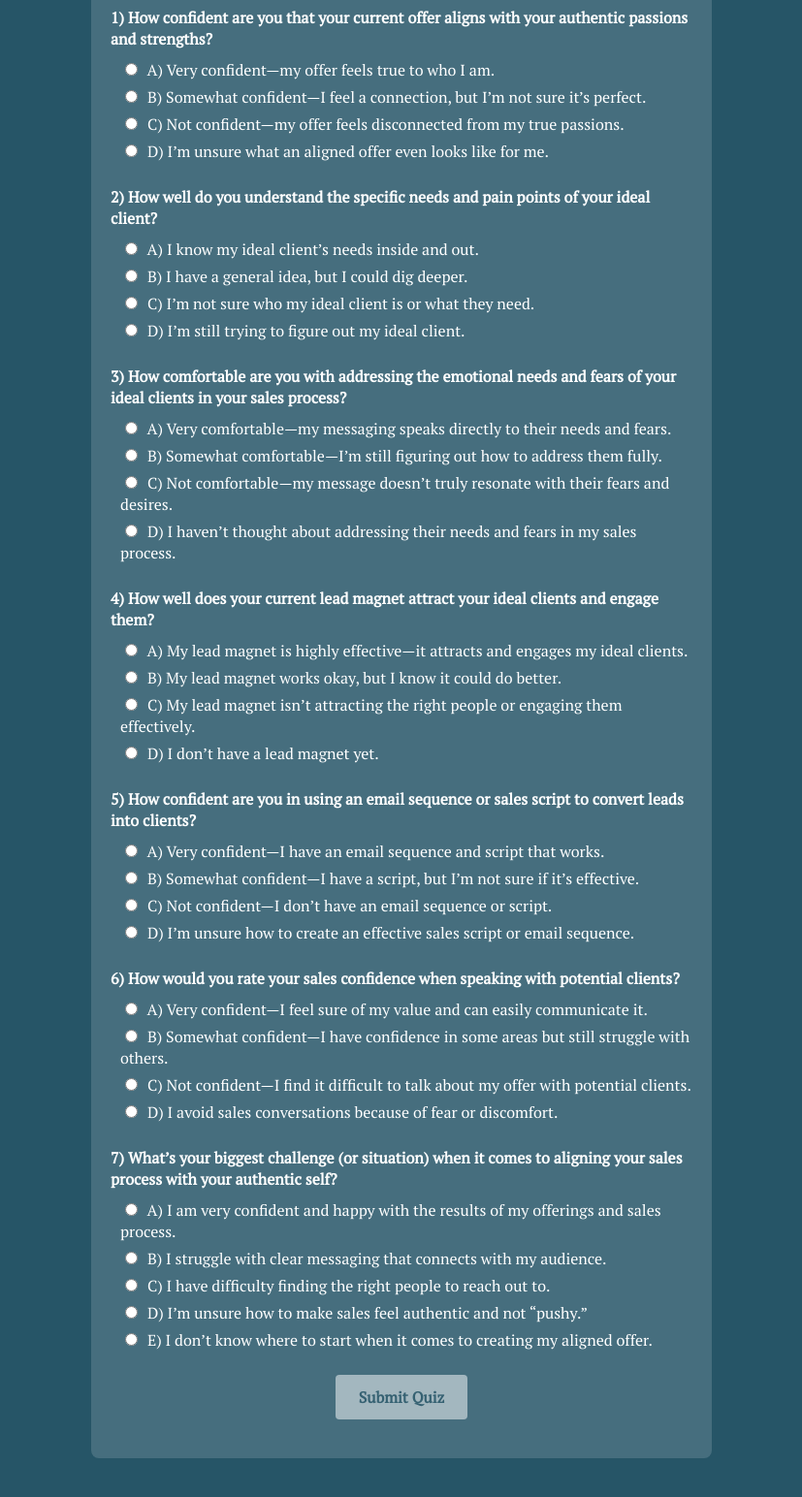
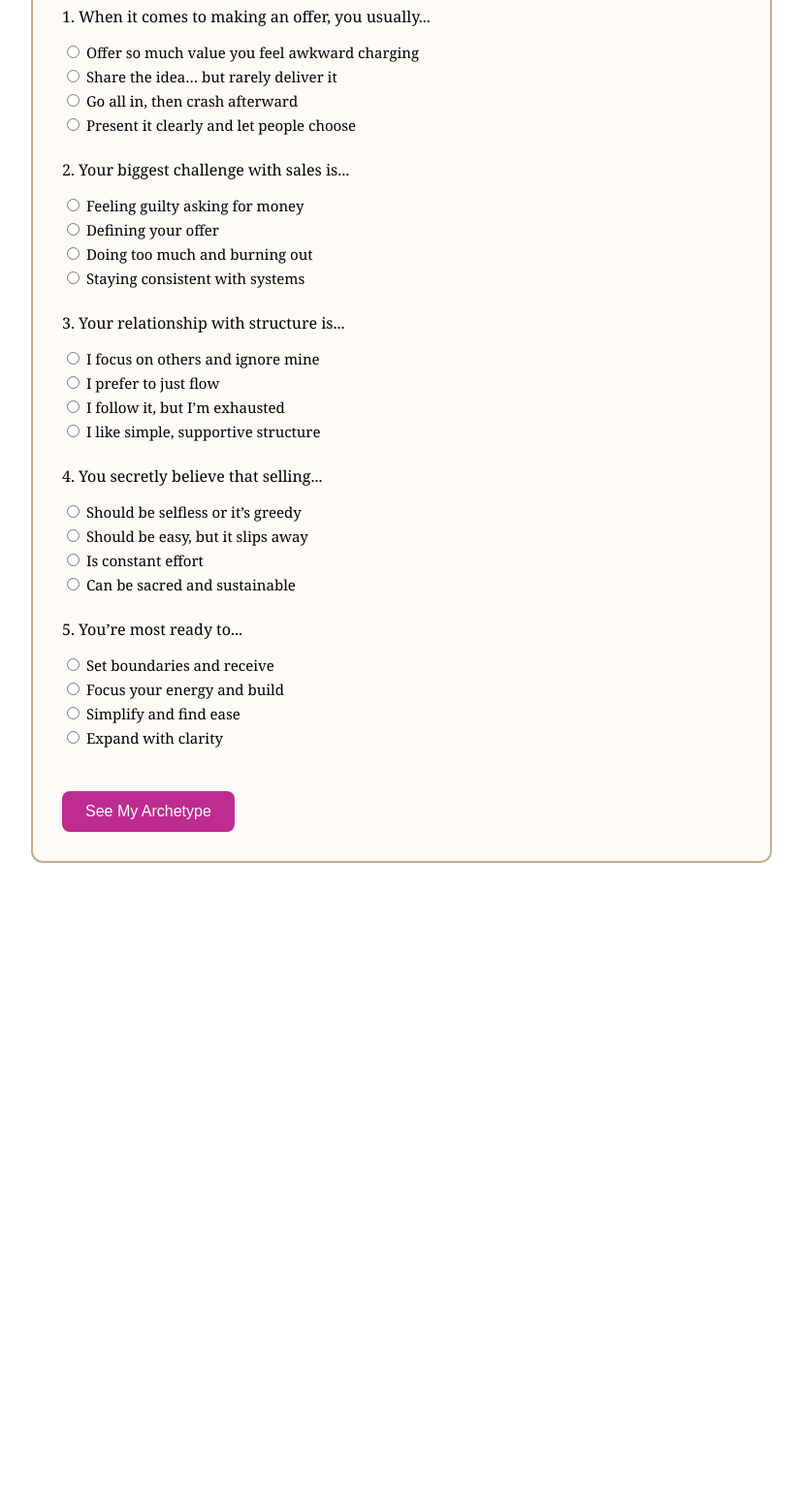
Before and after one commit to mocolatte/authentic-sales-quiz, a plain HTML site: page quiz.html in a window 1280 px wide. Shown: the part 152-1696 px from the top of the page at 97% size, without its empty margins (226-1053 px from the left). After the commit the page ends 1082 px from the top, so only its background shows below. Drawn offline with Linux system fonts and the light colour scheme; a web font is replaced by a local one.

Commit message:
Update quiz.html

```diff
--- a/quiz.html
+++ b/quiz.html
@@ -1,227 +1,123 @@
 <!DOCTYPE html>
-<html>
+<html lang="en">
 <head>
-  <meta charset="utf-8" />
-  <title>Authentic Sales Alignment Quiz</title>
-
-  <!-- Google Fonts: "Breathing" (heading) & "PT Serif" (body) -->
-  <link href="https://fonts.googleapis.com/css2?family=Breathing&family=PT+Serif:ital,wght@0,400;1,400&display=swap" rel="stylesheet">
-
+  <meta charset="UTF-8" />
+  <title>Aligned Sales Quiz</title>
   <style>
-    /* ====== BODY & GLOBAL STYLES ====== */
     body {
+      background-color: #FFFFFF;
+      font-family: Georgia, serif;
+      color: #000000;
       margin: 0;
-      padding: 0;
-      background: #265567; /* Dark teal background */
-      font-family: 'PT Serif', serif; /* Default font for body */
-      color: #fff;
+      padding: 40px;
     }
-
     .container {
-      max-width: 600px;
-      margin: 40px auto;
-      padding: 20px;
-      background: rgba(255, 255, 255, 0.15);
+      max-width: 700px;
+      margin: auto;
+      padding: 30px;
+      background-color: #fdfaf7;
+      border: 2px solid #C4AD91;
+      border-radius: 12px;
+    }
+    h1 {
+      color: #265567;
+    }
+    .cta-button {
+      background-color: #BE2C91;
+      color: white;
+      padding: 12px 24px;
+      font-size: 16px;
+      text-decoration: none;
       border-radius: 8px;
+      display: inline-block;
+      margin-top: 20px;
+      border: none;
+      cursor: pointer;
     }
-
-    h1 {
-      text-align: center;
-      margin-bottom: 1em;
-      font-family: 'Breathing', serif; /* Heading font */
-      font-size: 2.2em;
+    .cta-button:hover {
+      background-color: #a4257c;
     }
-
-    .question-block {
+    .question {
       margin-bottom: 25px;
     }
-
-    .question-block p {
-      margin: 0 0 10px;
-      font-weight: bold;
-    }
-
-    .option-group {
-      margin-left: 10px;
-    }
-
-    .option-group label {
+    label {
       display: block;
-      margin-bottom: 6px;
-      cursor: pointer;
-      font-weight: normal;
-    }
-
-    .option-group input[type="radio"] {
-      width: auto;
-      margin-right: 6px;
-    }
-
-    /* Submit Button */
-    button {
-      display: block;
-      margin: 20px auto;
-      padding: 12px 24px;
-      background: #fff;
-      color: #265567;
-      border: none;
-      border-radius: 4px;
-      cursor: pointer;
-      font-size: 1em;
-      font-weight: bold;
-      font-family: inherit;
-      transition: background 0.3s ease;
-    }
-    button:hover:not(:disabled) {
-      background: #ddd;
-    }
-    button:disabled {
-      opacity: 0.5;
-      cursor: not-allowed;
+      margin: 5px 0;
+      font-size: 15px;
     }
   </style>
 </head>
-
 <body>
   <div class="container">
-    <h1>Authentic Sales Alignment Quiz</h1>
+    <h1>Find Your Aligned Sales Archetype</h1>
+    <form id="quizForm">
+      <div class="question">
+        <p>1. When it comes to making an offer, you usually...</p>
+        <label><input type="radio" name="q1" value="A" required> Offer so much value you feel awkward charging</label>
+        <label><input type="radio" name="q1" value="B"> Share the idea… but rarely deliver it</label>
+        <label><input type="radio" name="q1" value="C"> Go all in, then crash afterward</label>
+        <label><input type="radio" name="q1" value="D"> Present it clearly and let people choose</label>
+      </div>
 
-    <!-- SECTION 1 -->
-    <div class="question-block">
-      <p>1) How confident are you that your current offer aligns with your authentic passions and strengths?</p>
-      <div class="option-group">
-        <label><input type="radio" name="q1" value="A"> A) Very confident—my offer feels true to who I am.</label>
-        <label><input type="radio" name="q1" value="B"> B) Somewhat confident—I feel a connection, but I’m not sure it’s perfect.</label>
-        <label><input type="radio" name="q1" value="C"> C) Not confident—my offer feels disconnected from my true passions.</label>
-        <label><input type="radio" name="q1" value="D"> D) I’m unsure what an aligned offer even looks like for me.</label>
+      <div class="question">
+        <p>2. Your biggest challenge with sales is...</p>
+        <label><input type="radio" name="q2" value="A" required> Feeling guilty asking for money</label>
+        <label><input type="radio" name="q2" value="B"> Defining your offer</label>
+        <label><input type="radio" name="q2" value="C"> Doing too much and burning out</label>
+        <label><input type="radio" name="q2" value="D"> Staying consistent with systems</label>
       </div>
-    </div>
 
-    <!-- SECTION 2 -->
-    <div class="question-block">
-      <p>2) How well do you understand the specific needs and pain points of your ideal client?</p>
-      <div class="option-group">
-        <label><input type="radio" name="q2" value="A"> A) I know my ideal client’s needs inside and out.</label>
-        <label><input type="radio" name="q2" value="B"> B) I have a general idea, but I could dig deeper.</label>
-        <label><input type="radio" name="q2" value="C"> C) I’m not sure who my ideal client is or what they need.</label>
-        <label><input type="radio" name="q2" value="D"> D) I’m still trying to figure out my ideal client.</label>
+      <div class="question">
+        <p>3. Your relationship with structure is...</p>
+        <label><input type="radio" name="q3" value="A" required> I focus on others and ignore mine</label>
+        <label><input type="radio" name="q3" value="B"> I prefer to just flow</label>
+        <label><input type="radio" name="q3" value="C"> I follow it, but I’m exhausted</label>
+        <label><input type="radio" name="q3" value="D"> I like simple, supportive structure</label>
       </div>
-    </div>
 
-    <!-- SECTION 3 -->
-    <div class="question-block">
-      <p>3) How comfortable are you with addressing the emotional needs and fears of your ideal clients in your sales process?</p>
-      <div class="option-group">
-        <label><input type="radio" name="q3" value="A"> A) Very comfortable—my messaging speaks directly to their needs and fears.</label>
-        <label><input type="radio" name="q3" value="B"> B) Somewhat comfortable—I’m still figuring out how to address them fully.</label>
-        <label><input type="radio" name="q3" value="C"> C) Not comfortable—my message doesn’t truly resonate with their fears and desires.</label>
-        <label><input type="radio" name="q3" value="D"> D) I haven’t thought about addressing their needs and fears in my sales process.</label>
+      <div class="question">
+        <p>4. You secretly believe that selling...</p>
+        <label><input type="radio" name="q4" value="A" required> Should be selfless or it’s greedy</label>
+        <label><input type="radio" name="q4" value="B"> Should be easy, but it slips away</label>
+        <label><input type="radio" name="q4" value="C"> Is constant effort</label>
+        <label><input type="radio" name="q4" value="D"> Can be sacred and sustainable</label>
       </div>
-    </div>
 
-    <!-- SECTION 4 -->
-    <div class="question-block">
-      <p>4) How well does your current lead magnet attract your ideal clients and engage them?</p>
-      <div class="option-group">
-        <label><input type="radio" name="q4" value="A"> A) My lead magnet is highly effective—it attracts and engages my ideal clients.</label>
-        <label><input type="radio" name="q4" value="B"> B) My lead magnet works okay, but I know it could do better.</label>
-        <label><input type="radio" name="q4" value="C"> C) My lead magnet isn’t attracting the right people or engaging them effectively.</label>
-        <label><input type="radio" name="q4" value="D"> D) I don’t have a lead magnet yet.</label>
+      <div class="question">
+        <p>5. You’re most ready to...</p>
+        <label><input type="radio" name="q5" value="A" required> Set boundaries and receive</label>
+        <label><input type="radio" name="q5" value="B"> Focus your energy and build</label>
+        <label><input type="radio" name="q5" value="C"> Simplify and find ease</label>
+        <label><input type="radio" name="q5" value="D"> Expand with clarity</label>
       </div>
-    </div>
 
-    <!-- SECTION 5 -->
-    <div class="question-block">
-      <p>5) How confident are you in using an email sequence or sales script to convert leads into clients?</p>
-      <div class="option-group">
-        <label><input type="radio" name="q5" value="A"> A) Very confident—I have an email sequence and script that works.</label>
-        <label><input type="radio" name="q5" value="B"> B) Somewhat confident—I have a script, but I’m not sure if it’s effective.</label>
-        <label><input type="radio" name="q5" value="C"> C) Not confident—I don’t have an email sequence or script.</label>
-        <label><input type="radio" name="q5" value="D"> D) I’m unsure how to create an effective sales script or email sequence.</label>
-      </div>
-    </div>
-
-    <!-- SECTION 6 -->
-    <div class="question-block">
-      <p>6) How would you rate your sales confidence when speaking with potential clients?</p>
-      <div class="option-group">
-        <label><input type="radio" name="q6" value="A"> A) Very confident—I feel sure of my value and can easily communicate it.</label>
-        <label><input type="radio" name="q6" value="B"> B) Somewhat confident—I have confidence in some areas but still struggle with others.</label>
-        <label><input type="radio" name="q6" value="C"> C) Not confident—I find it difficult to talk about my offer with potential clients.</label>
-        <label><input type="radio" name="q6" value="D"> D) I avoid sales conversations because of fear or discomfort.</label>
-      </div>
-    </div>
-
-    <!-- SECTION 7 (UPDATED) -->
-    <div class="question-block">
-      <p>7) What’s your biggest challenge (or situation) when it comes to aligning your sales process with your authentic self?</p>
-      <div class="option-group">
-        <label><input type="radio" name="q7" value="A"> A) I am very confident and happy with the results of my offerings and sales process.</label>
-        <label><input type="radio" name="q7" value="B"> B) I struggle with clear messaging that connects with my audience.</label>
-        <label><input type="radio" name="q7" value="C"> C) I have difficulty finding the right people to reach out to.</label>
-        <label><input type="radio" name="q7" value="D"> D) I’m unsure how to make sales feel authentic and not “pushy.”</label>
-        <label><input type="radio" name="q7" value="E"> E) I don’t know where to start when it comes to creating my aligned offer.</label>
-      </div>
-    </div>
-
-    <button id="submitQuizBtn" disabled>Submit Quiz</button>
+      <button class="cta-button" type="submit">See My Archetype</button>
+    </form>
   </div>
 
   <script>
-    const submitQuizBtn = document.getElementById('submitQuizBtn');
-    const radioInputs = document.querySelectorAll('input[type="radio"]');
+    document.getElementById('quizForm').addEventListener('submit', function(event) {
+      event.preventDefault();
 
-    // Start with Submit disabled
-    submitQuizBtn.disabled = true;
+      const scores = { A: 0, B: 0, C: 0, D: 0 };
+      const formData = new FormData(event.target);
 
-    // Listen for changes on ANY radio input
-    radioInputs.forEach(radio => {
-      radio.addEventListener('change', () => {
-        let allAnswered = true;
-        for (let i = 1; i <= 7; i++) {
-          // Check if question i has a selected radio
-          if (!getRadioValue('q' + i)) {
-            allAnswered = false;
-            break;
-          }
-        }
-        // Enable or disable the button
-        submitQuizBtn.disabled = !allAnswered;
-      });
-    });
-
-    // When user clicks "Submit"
-    submitQuizBtn.addEventListener('click', () => {
-      // Double-check all answered
-      for (let i = 1; i <= 7; i++) {
-        if (!getRadioValue('q' + i)) {
-          alert("Oops please answer all of the questions before submitting.");
-          return;
-        }
+      for (let entry of formData.values()) {
+        scores[entry]++;
       }
 
-      // Gather final answers
-      const answers = [];
-      for (let i = 1; i <= 7; i++) {
-        answers.push(getRadioValue('q' + i));
-      }
+      const max = Math.max(...Object.values(scores));
+      const result = Object.keys(scores).find(key => scores[key] === max);
 
-      // Check if ALL answers are "A"
-      const allA = answers.every(ans => ans === 'A');
-      if (allA) {
-        window.location.href = "alla.html";
-      } else {
-        window.location.href = "notalla.html";
-      }
+      const redirectMap = {
+        A: "overgiver.html",
+        B: "visionary-drifter.html",
+        C: "hustling-healer.html",
+        D: "aligned-closer.html"
+      };
+
+      window.location.href = redirectMap[result];
     });
-
-    function getRadioValue(groupName) {
-      const radios = document.getElementsByName(groupName);
-      for (let r of radios) {
-        if (r.checked) return r.value;
-      }
-      return null;
-    }
   </script>
 </body>
 </html>
```
